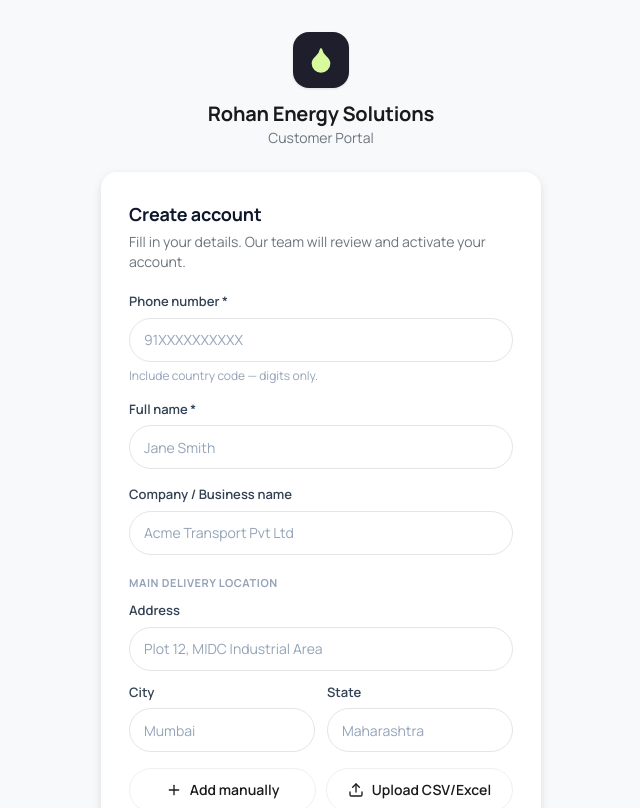
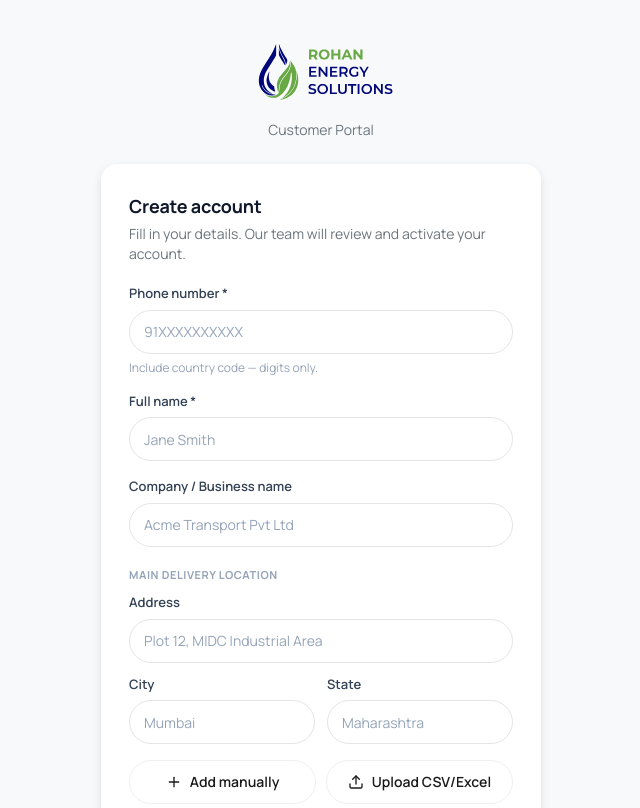
Before and after one commit to Rondon25/DEF-App, a React (Vite) app in the folder frontend/: page /register in a window 1280 px wide. Shown: the top 808 px of the page, without its empty margins (319-959 px from the left). Built offline with nearby package versions, Linux system fonts and the light colour scheme.

Commit message:
Use full logo on customer Register page (match Login)

```diff
--- a/frontend/src/pages/customer/Register.tsx
+++ b/frontend/src/pages/customer/Register.tsx
@@ -3,7 +3,8 @@ import { useNavigate, Link } from "react-router-dom";
 import axios from "axios";
 import BulkLocationUpload, { type LocationRow } from "../../components/BulkLocationUpload";
 import { Button } from "@/components/ui/button";
-import { Droplet, ArrowRight, ArrowLeft, Loader2, AlertCircle, CheckCircle2, Plus, Upload, X, MapPin } from "lucide-react";
+import { ArrowRight, ArrowLeft, Loader2, AlertCircle, CheckCircle2, Plus, Upload, X, MapPin } from "lucide-react";
+import logoFull from "../../assets/logo-full.svg";
 
 interface ExtraLocation { label: string; address: string; city: string; state: string; }
 
@@ -76,10 +77,7 @@ export default function CustomerRegister() {
       <div className="w-full max-w-[440px] mx-auto">
         {/* Brand */}
         <div className="flex flex-col items-center mb-6">
-          <div className="size-14 rounded-2xl bg-sidebar flex items-center justify-center mb-3 shadow-[var(--shadow-sm)]">
-            <Droplet className="size-7 text-accent" fill="currentColor" />
-          </div>
-          <h1 className="text-xl font-bold text-ink">Rohan Energy Solutions</h1>
+          <img src={logoFull} alt="Rohan Energy Solutions" className="h-20 w-auto mb-2" />
           <p className="text-sm text-ink-3">Customer Portal</p>
         </div>
 
```
